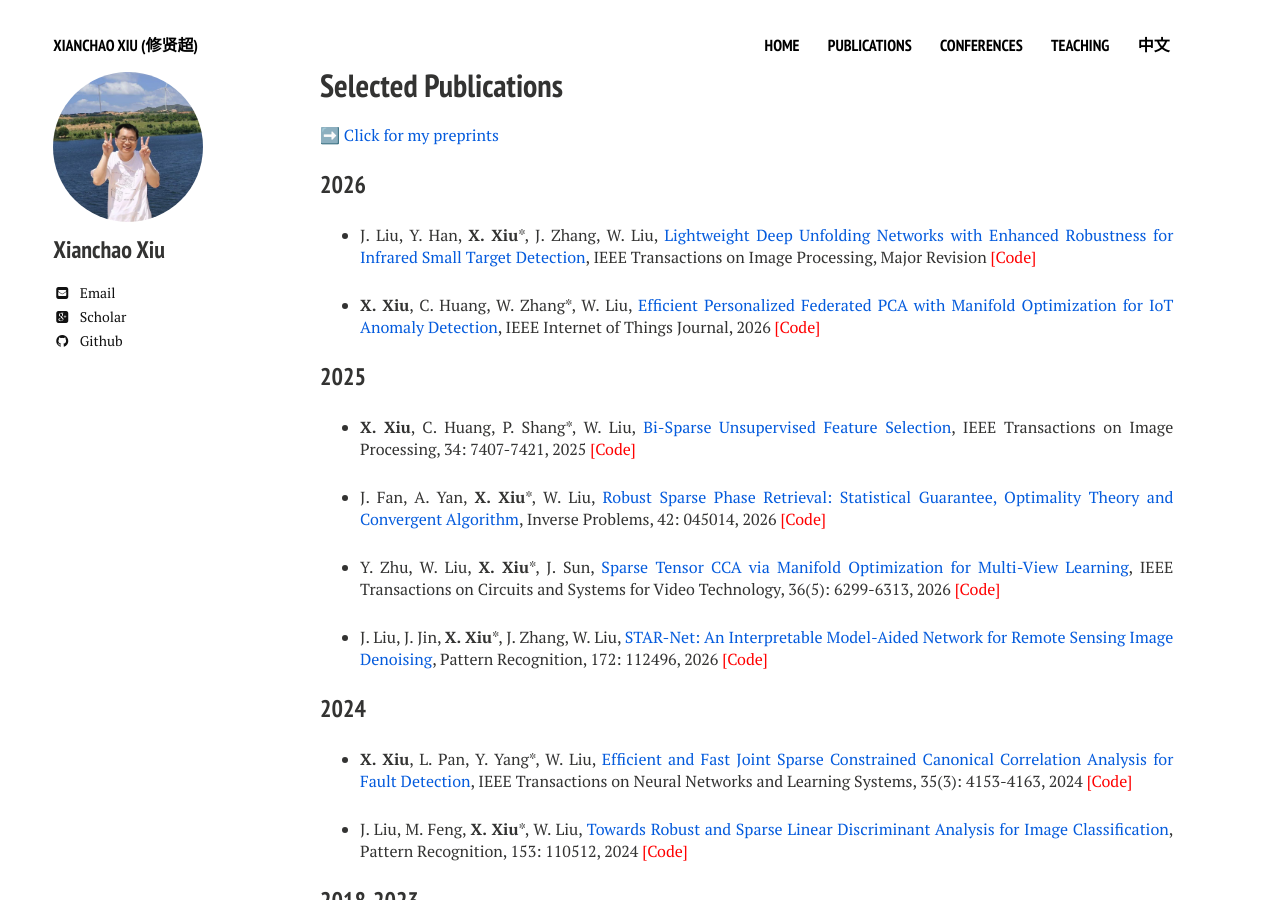
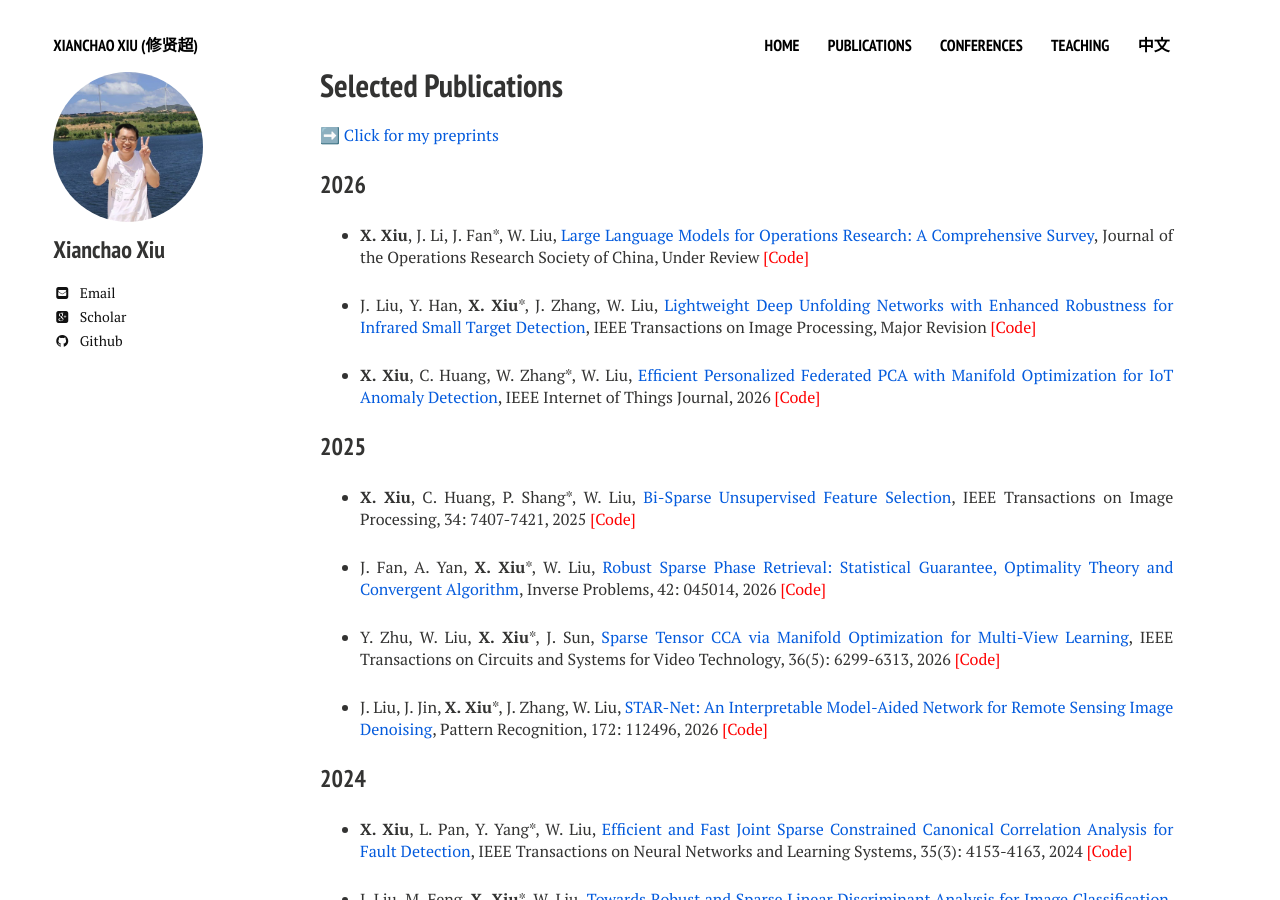
Before and after one commit to xianchaoxiu/xianchaoxiu.github.io, a Jekyll site: the page built from publications/index.md, in a window 1280 px wide and 900 px high. Built offline with Jekyll 4.4.1, drawn with Linux system fonts in a browser that asks for light colours; nearby versions of some CDN libraries.

Commit message:
Update index.md

```diff
--- a/publications/index.md
+++ b/publications/index.md
@@ -11,6 +11,8 @@ share: false
 
 
 ### 2026
+
+* <b>X. Xiu</b>, J. Li, J. Fan*, W. Liu, <a href="https://arxiv.org/abs/2605.20849" class="textlink" target="_blank">Large Language Models for Operations Research: A Comprehensive Survey</a>, Journal of the Operations Research Society of China, Under Review <a href="https://github.com/xianchaoxiu/LLM4OR" class="textlink" target="_blank" style="color: red;">[Code]</a>
 
 * J. Liu, Y. Han, <b>X. Xiu</b>*, J. Zhang, W. Liu, <a href="https://arxiv.org/abs/2509.08205" class="textlink" target="_blank">Lightweight Deep Unfolding Networks with Enhanced Robustness for Infrared Small Target Detection</a>, IEEE Transactions on Image Processing, Major Revision <a href="https://github.com/xianchaoxiu/L-RPCANet" class="textlink" target="_blank" style="color: red;">[Code]</a>
 
```
